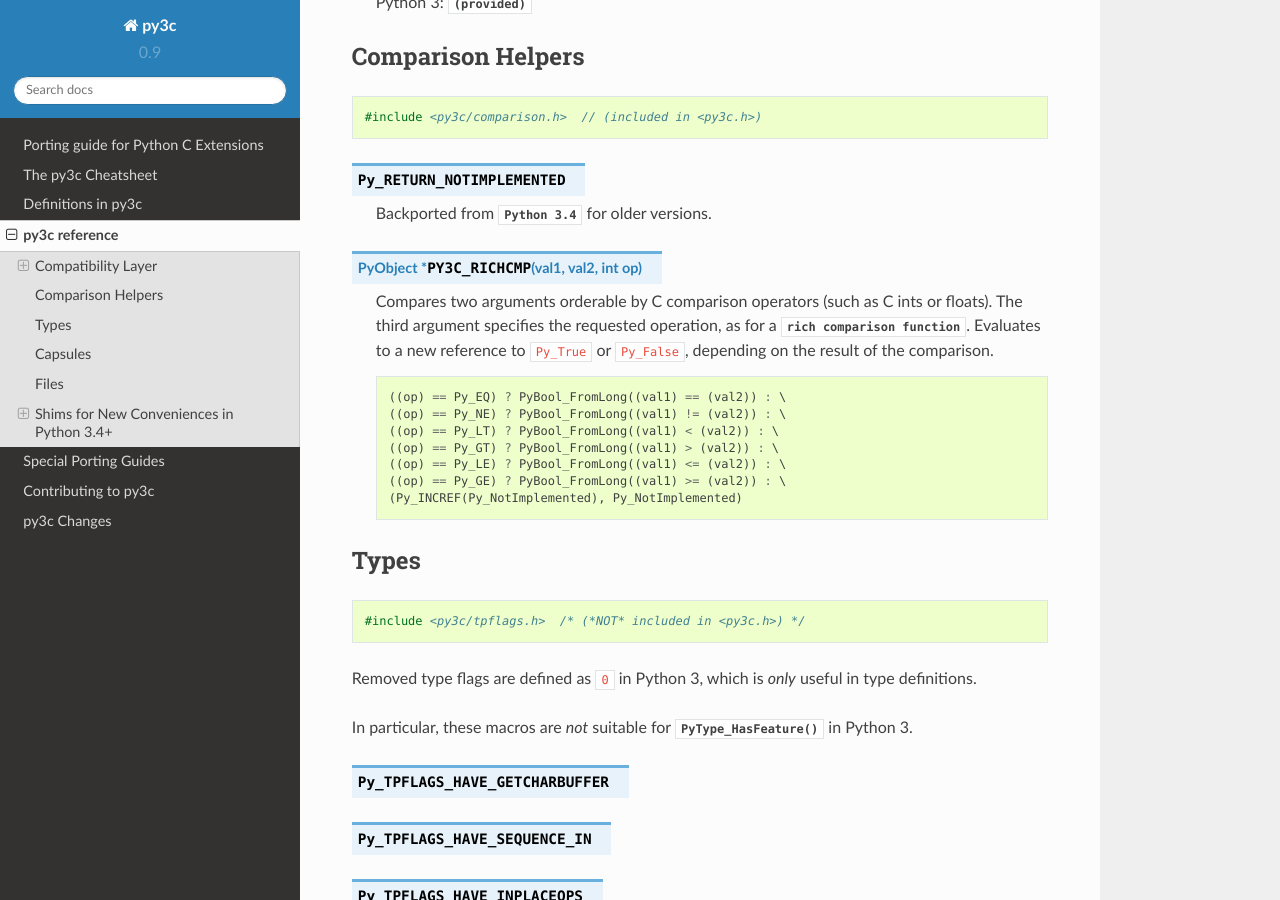
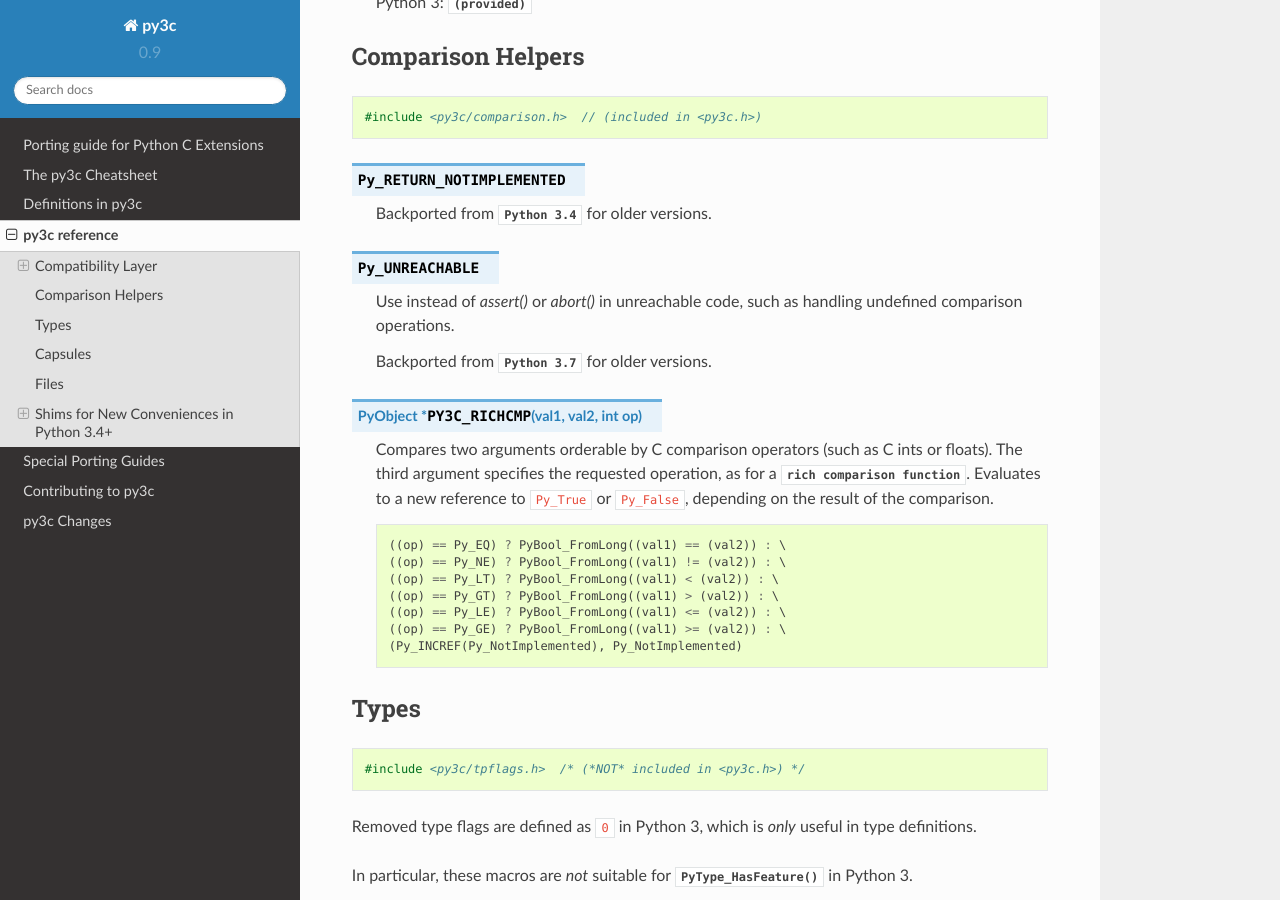
Before and after one commit to encukou/py3c, a Sphinx documentation site: the page built from doc/source/reference.rst, in a window 1280 px wide and 900 px high, scrolled down 8911 px. Built offline with Sphinx 7.4.7 and the Read the Docs theme 2.0.0, drawn with Linux system fonts in a browser that asks for light colours.

Commit message:
Add Py_UNREACHABLE from Python 3.7

```diff
--- a/doc/source/defs.rst
+++ b/doc/source/defs.rst
@@ -29,6 +29,7 @@
 Rich comparisons             ✔             ✔
 PY3C_RICHCMP                 see below     see below
 Py_RETURN_NOTIMPLEMENTED     =             =
+Py_UNREACHABLE               =             =
 Py_TYPE                      ✔             ✔
 Py_REFCNT                    ✔             ✔
 Py_SIZE                      ✔             ✔
@@ -42,7 +43,7 @@
 
     | ✔ – provided by Python
     | → – defined in py3c as a simple alias for
-    | = – provided by at least Python 3.5; py3c backports it to Python versions that don't define it
+    | = – provided by at least Python 3.7; py3c backports it to Python versions that don't define it
 
 The following non-trivial macros are defined:
 
--- a/doc/source/reference.rst
+++ b/doc/source/reference.rst
@@ -466,6 +466,14 @@
     Backported from :c:macro:`Python 3.4 <py3:Py_RETURN_NOTIMPLEMENTED>`
     for older versions.
 
+.. c:macro:: Py_UNREACHABLE
+
+    Use instead of `assert()` or `abort()` in unreachable code,
+    such as handling undefined comparison operations.
+
+    Backported from :c:macro:`Python 3.7 <py3:Py_UNREACHABLE>`
+    for older versions.
+
 .. c:function:: PyObject* PY3C_RICHCMP(val1, val2, int op)
 
     Compares two arguments orderable by C comparison operators (such as C
```
Also changed, not shown: doc/source/changelog.rst (+8 -0 lines), 3 other files.
